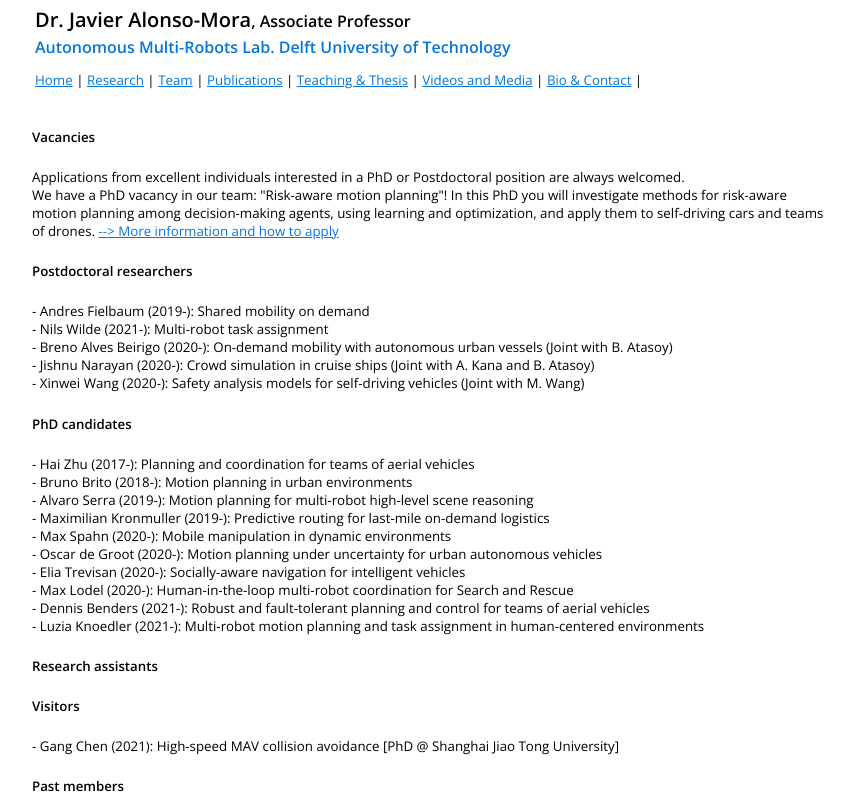
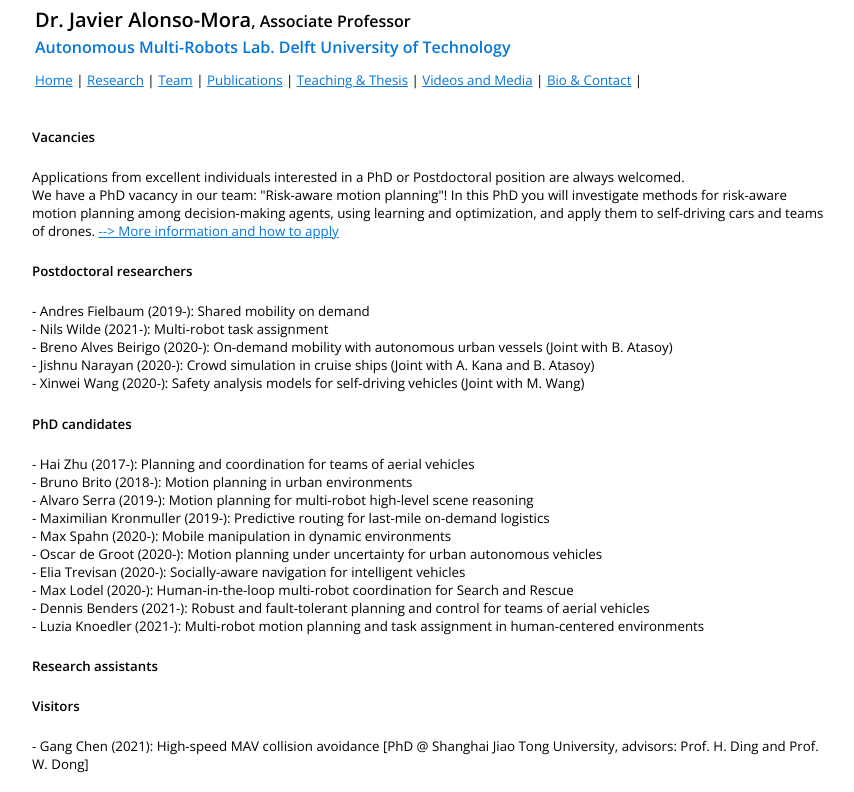
Before and after one commit to javieralonso/website, a plain HTML site: page team.html in a window 1280 px wide. Shown: the top 792 px of the page, without its empty margins (208-1062 px from the left). Drawn offline with nearby package versions, Linux system fonts and the light colour scheme.

Commit message:
no message

```diff
--- a/team.html
+++ b/team.html
@@ -109,7 +109,7 @@
 
     <h5>Visitors</h5>
     <p>
-    - Gang Chen (2021): High-speed MAV collision avoidance [PhD @ Shanghai Jiao Tong University]
+    - Gang Chen (2021): High-speed MAV collision avoidance [PhD @ Shanghai Jiao Tong University, advisors: Prof. H. Ding and Prof. W. Dong]
     </p>
 
     <h5>Past members</h5>
```
